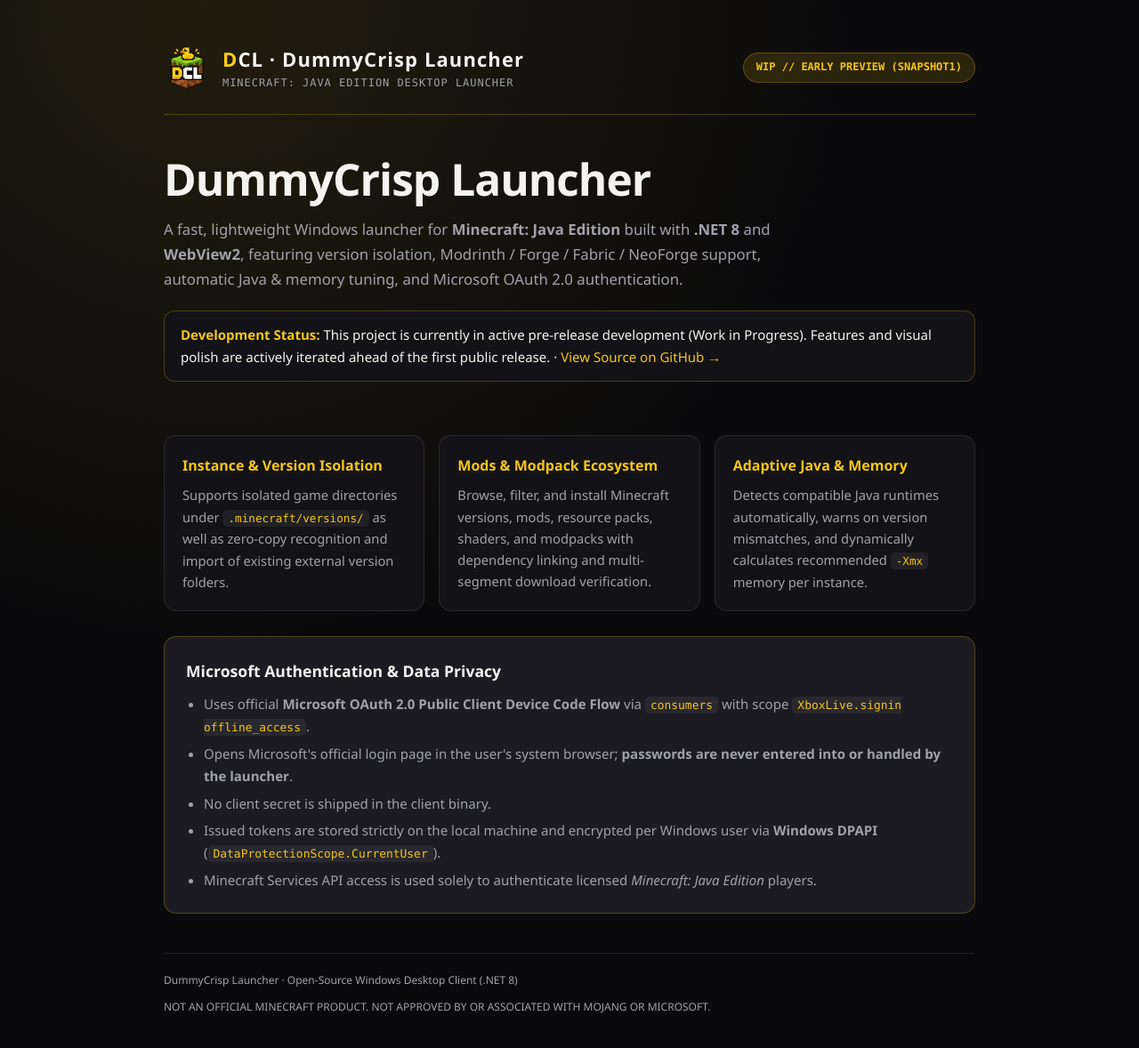
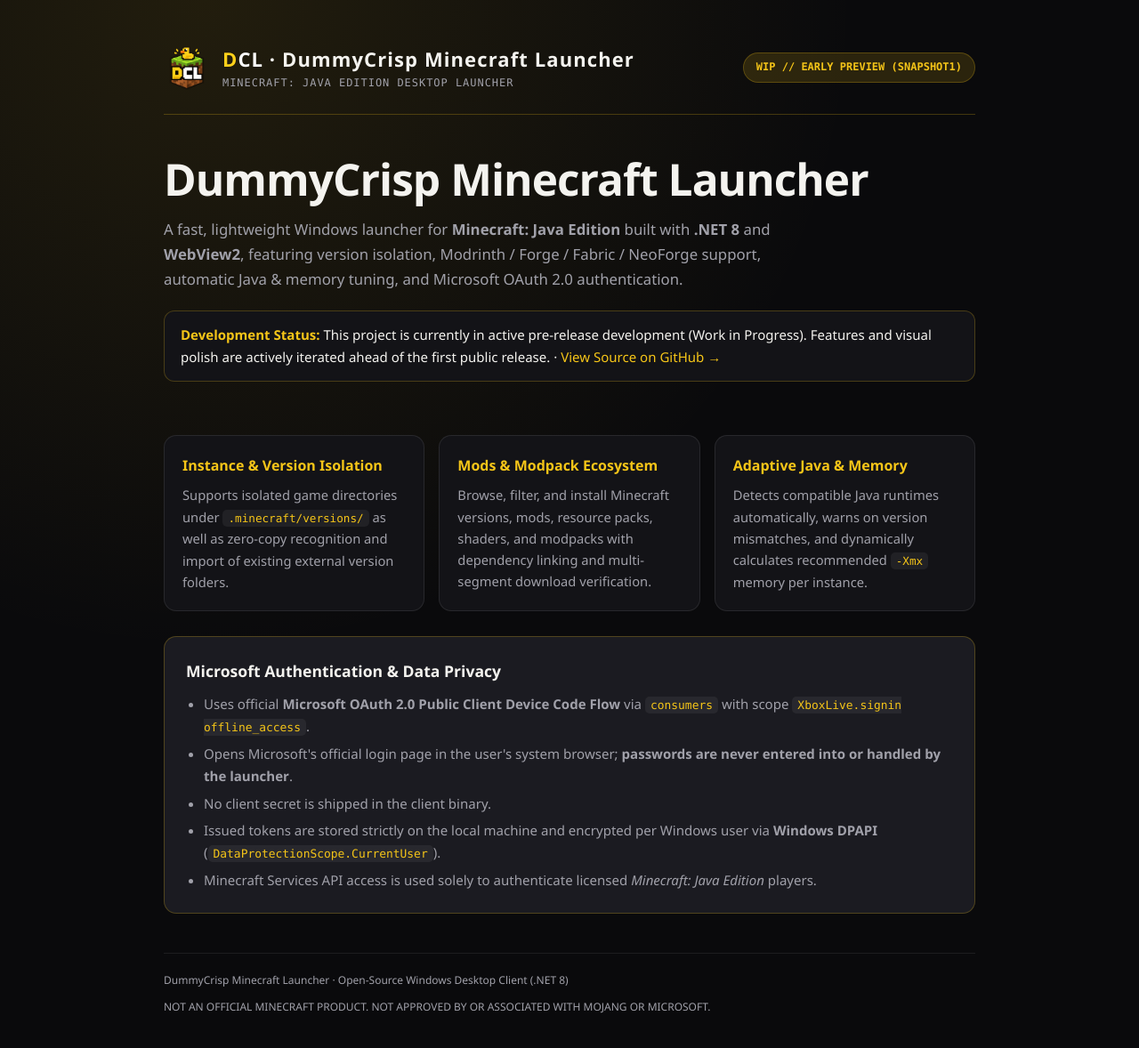
Before and after one commit to duckcrispp/DummyCrisp-Minecraft-Launcher, a plain HTML site: page docs/index.html in a window 1280 px wide. Shown: the whole page at 89% size. Drawn offline with Linux system fonts and the light colour scheme.

Commit message:
docs: update full product name to DummyCrisp Minecraft Launcher

```diff
--- a/docs/index.html
+++ b/docs/index.html
@@ -3,7 +3,7 @@
 <head>
   <meta charset="UTF-8" />
   <meta name="viewport" content="width=device-width, initial-scale=1.0" />
-  <title>DummyCrisp Launcher (DCL) — Minecraft: Java Edition Launcher</title>
+  <title>DummyCrisp Minecraft Launcher (DCL)</title>
   <link rel="icon" type="image/png" href="app-icon.png" />
   <style>
     :root {
@@ -170,9 +170,9 @@
   <div class="wrap">
     <header>
       <div class="brand">
-        <img src="app-icon.png" alt="DummyCrisp Launcher Logo" />
+        <img src="app-icon.png" alt="DummyCrisp Minecraft Launcher Logo" />
         <div>
-          <div class="wordmark"><span class="d">D</span><span class="cl">CL</span> · DummyCrisp Launcher</div>
+          <div class="wordmark"><span class="d">D</span><span class="cl">CL</span> · DummyCrisp Minecraft Launcher</div>
           <div class="sub-brand">MINECRAFT: JAVA EDITION DESKTOP LAUNCHER</div>
         </div>
       </div>
@@ -180,7 +180,7 @@
     </header>
 
     <section class="hero">
-      <h1>DummyCrisp Launcher</h1>
+      <h1>DummyCrisp Minecraft Launcher</h1>
       <p class="lead">
         A fast, lightweight Windows launcher for <strong>Minecraft: Java Edition</strong> built with
         <strong>.NET 8</strong> and <strong>WebView2</strong>, featuring version isolation, Modrinth / Forge /
@@ -229,7 +229,7 @@
     </section>
 
     <footer>
-      <span>DummyCrisp Launcher · Open-Source Windows Desktop Client (.NET 8)</span>
+      <span>DummyCrisp Minecraft Launcher · Open-Source Windows Desktop Client (.NET 8)</span>
       <span>NOT AN OFFICIAL MINECRAFT PRODUCT. NOT APPROVED BY OR ASSOCIATED WITH MOJANG OR MICROSOFT.</span>
     </footer>
   </div>
```
Also changed, not shown: 1 other file.
